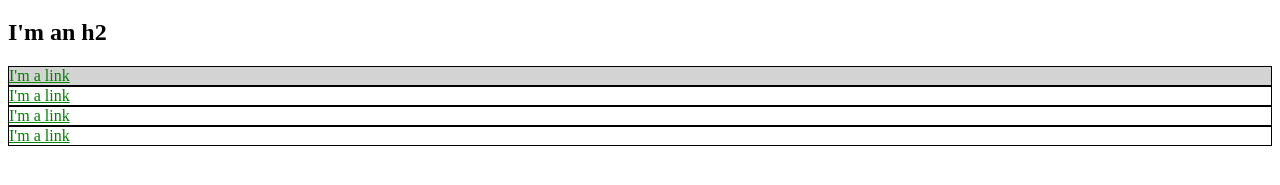
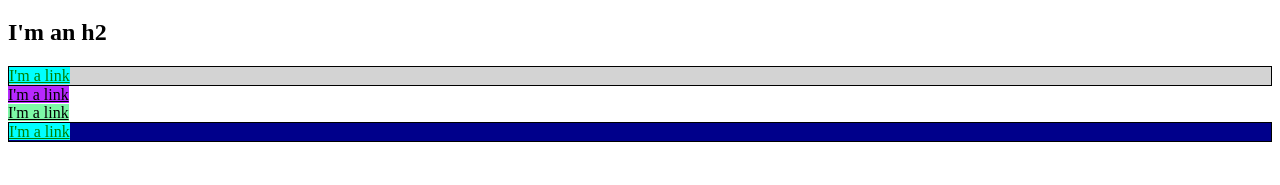
Before and after one commit to QuantamWarrior/QuantamWarrior.github.io, a plain HTML site: page index.html in a window 1280 px wide. Shown: the part 141-326 px from the top of the page. Drawn offline with Linux system fonts and the light colour scheme.

Commit message:
new ID and Classes for bio-box

```diff
--- a/index.html
+++ b/index.html
@@ -19,6 +19,18 @@
         }
         .bio-box a {
             color: green;
+            background-color: cyan
+        }
+        #last-box {
+          background-color:darkblue
+        }
+        .second-box a {
+          background-color: rgb(183, 40, 255);
+          color: black
+        }
+        .third-box a {
+          background-color: rgb(125, 248, 166);
+          color: black
         }
       </style>
   </head>
@@ -39,13 +51,13 @@
     <div id="exec-bio" class="bio-box">
       <a href="https://example.com/">I'm a link</a>
     </div>
-    <div class="bio-box">
+    <div class="second-box">
       <a href="https://example.com/">I'm a link</a>
     </div>
-    <div class="bio-box">
+    <div class="third-box">
       <a href="https://example.com/">I'm a link</a>
     </div>
-    <div class="bio-box">
+    <div class="bio-box" id="last-box">
       <a href="https://example.com/">I'm a link</a>
     </div>
   </body>
```
